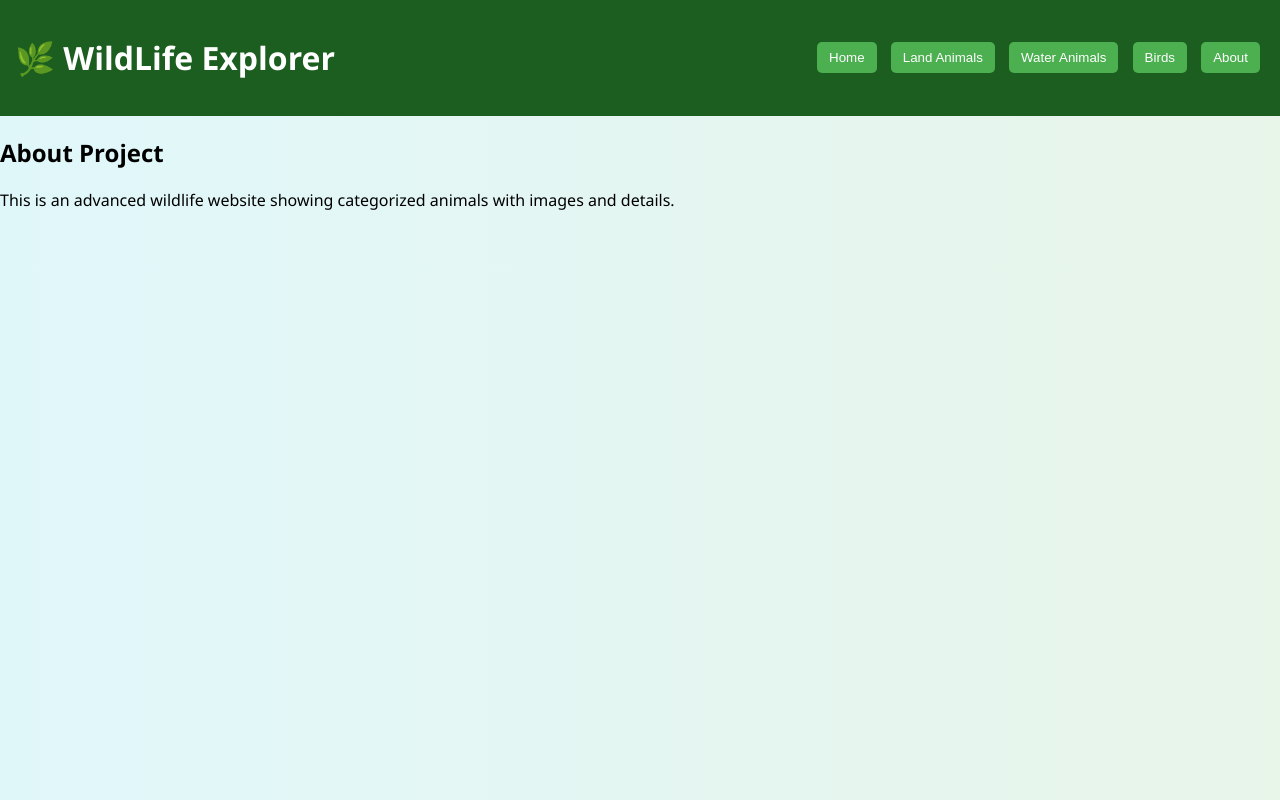
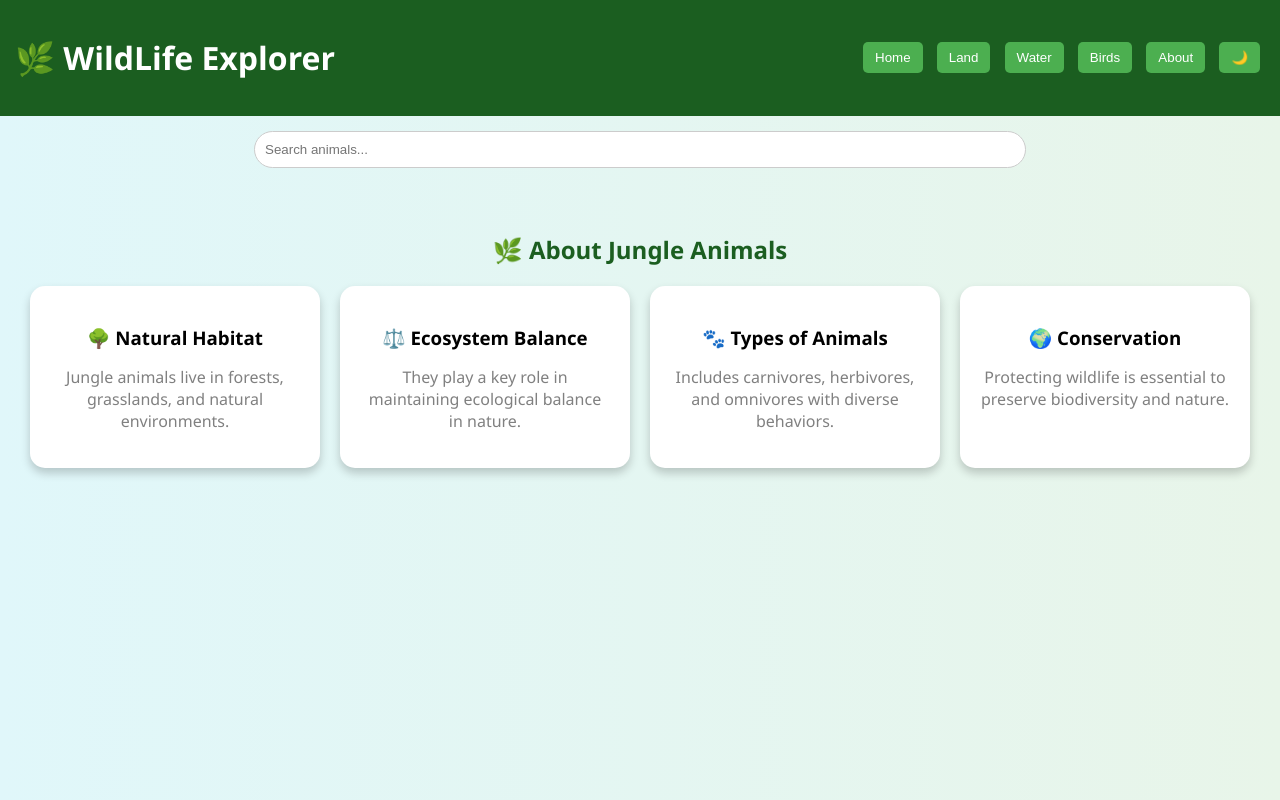
Before and after one commit to vivekma38-sketch/wildlife-explorer, a website: page index.html in a window 1280 px wide. Both pictures are taken after a click on the button "About". Drawn offline with Linux system fonts and the light colour scheme; no server answers.

Commit message:
Initial commit - Wildlife Explorer

```diff
--- /dev/null
+++ b/detail.css
@@ -0,0 +1,30 @@
+body {
+  margin: 0;
+  font-family: Arial;
+  background: #f4f4f4;
+}
+
+.detail-container {
+  max-width: 800px;
+  margin: 40px auto;
+  background: white;
+  padding: 20px;
+  border-radius: 10px;
+  text-align: center;
+}
+
+.detail-container img {
+  width: 100%;
+  height: 300px;
+  object-fit: cover;
+  border-radius: 10px;
+}
+
+h1 {
+  margin: 15px 0;
+}
+
+p {
+  color: gray;
+  font-size: 18px;
+}
--- a/index.html
+++ b/index.html
@@ -1,10 +1,8 @@
-<!-- ================= ADVANCED FRONTEND (index.html) ================= -->
 <!DOCTYPE html>
 <html lang="en">
 <head>
   <meta charset="UTF-8">
-  <meta name="viewport" content="width=device-width, initial-scale=1.0">
-  <title>WildLife Explorer Pro</title>
+  <title>WildLife Explorer</title>
   <link rel="stylesheet" href="style.css">
 </head>
 <body>
@@ -13,16 +11,44 @@
   <h1>🌿 WildLife Explorer</h1>
   <nav>
     <button onclick="filterAnimals('all')">Home</button>
-    <button onclick="filterAnimals('land')">Land Animals</button>
-    <button onclick="filterAnimals('water')">Water Animals</button>
+    <button onclick="filterAnimals('land')">Land</button>
+    <button onclick="filterAnimals('water')">Water</button>
     <button onclick="filterAnimals('birds')">Birds</button>
     <button onclick="showAbout()">About</button>
+    <button onclick="toggleDarkMode()">🌙</button>
   </nav>
 </header>
 
-<section id="about" class="hidden">
-  <h2>About Project</h2>
-  <p>This is an advanced wildlife website showing categorized animals with images and details.</p>
+<div class="search-box">
+  <input type="text" id="searchInput" placeholder="Search animals..." onkeyup="searchAnimals()">
+</div>
+
+<section id="about" class="about-section hidden">
+  <h2>🌿 About Jungle Animals</h2>
+
+  <div class="about-cards">
+
+    <div class="about-card">
+      <h3>🌳 Natural Habitat</h3>
+      <p>Jungle animals live in forests, grasslands, and natural environments.</p>
+    </div>
+
+    <div class="about-card">
+      <h3>⚖️ Ecosystem Balance</h3>
+      <p>They play a key role in maintaining ecological balance in nature.</p>
+    </div>
+
+    <div class="about-card">
+      <h3>🐾 Types of Animals</h3>
+      <p>Includes carnivores, herbivores, and omnivores with diverse behaviors.</p>
+    </div>
+
+    <div class="about-card">
+      <h3>🌍 Conservation</h3>
+      <p>Protecting wildlife is essential to preserve biodiversity and nature.</p>
+    </div>
+
+  </div>
 </section>
 
 <section id="animals" class="grid"></section>
--- a/script.js
+++ b/script.js
@@ -1,4 +1,3 @@
-//   <!-- ================= ADVANCED JS (script.js) ================= -->
 const container = document.getElementById("animals");
 const aboutSection = document.getElementById("about");
 
@@ -9,7 +8,8 @@ fetch('http://localhost:3000/animals')
   .then(data => {
     allAnimals = data;
     displayAnimals(allAnimals);
-  });
+  })
+  .catch(err => console.log(err));
 
 function displayAnimals(data) {
   container.innerHTML = "";
@@ -20,10 +20,15 @@ function displayAnimals(data) {
     card.className = "card";
 
     card.innerHTML = `
-      <img src="${a.img}" />
+      <img src="${a.img}" alt="${a.name}" />
       <h3>${a.name}</h3>
       <p>${a.info}</p>
     `;
+
+    // 🔥 DETAIL PAGE CLICK (NEW)
+    card.onclick = () => {
+      window.location.href = `detail.html?id=${a.id}`;
+    };
 
     container.appendChild(card);
   });
@@ -38,7 +43,20 @@ function filterAnimals(type) {
   }
 }
 
+function searchAnimals() {
+  const value = document.getElementById("searchInput").value.toLowerCase();
+
+  const filtered = allAnimals.filter(a =>
+    a.name.toLowerCase().includes(value)
+  );
+
+  displayAnimals(filtered);
+}
+
 function showAbout() {
   container.innerHTML = "";
   aboutSection.classList.remove("hidden");
 }
+function toggleDarkMode() {
+  document.body.classList.toggle("dark");
+}
--- a/server.js
+++ b/server.js
@@ -12,7 +12,7 @@ let animals = [
   {
     id: 1,
     name: "Lion",
-    info: "King of Jungle",
+    info: "King of the jungle",
     img: "https://images.stockcake.com/public/d/d/6/dd6c09ba-ea53-47ab-adf0-aaab6bb4e6db_large/majestic-lion-sunset-stockcake.jpg",
     type: "land"
   },
@@ -41,7 +41,7 @@ let animals = [
     id: 5,
     name: "Dolphin",
     info: "Intelligent marine animal",
-    img: "dolphin.webp",
+    img: "dolphin.jpg",
     type: "water"
   },
   {
--- a/style.css
+++ b/style.css
@@ -1,4 +1,3 @@
-/* <!-- ================= ADVANCED CSS (style.css) ================= --> */
 body {
   margin: 0;
   font-family: 'Segoe UI', sans-serif;
@@ -22,11 +21,18 @@ nav button {
   background: #4caf50;
   color: white;
   cursor: pointer;
-  transition: 0.3s;
 }
 
-nav button:hover {
-  background: #2e7d32;
+.search-box {
+  text-align: center;
+  margin: 15px;
+}
+
+.search-box input {
+  padding: 10px;
+  width: 60%;
+  border-radius: 20px;
+  border: 1px solid #ccc;
 }
 
 .grid {
@@ -36,19 +42,25 @@ nav button:hover {
   padding: 20px;
 }
 
-
 .card {
-  height: 300px;       /* 🔥 fix card height */
+  height: 300px;
   display: flex;
   flex-direction: column;
   overflow: hidden;
+  background: white;
+  border-radius: 15px;
+  box-shadow: 0 5px 10px rgba(0,0,0,0.2);
+  transition: 0.3s;
+}
+
+.card:hover {
+  transform: scale(1.05);
 }
 
 .card img {
   width: 100%;
   height: 180px;
-  object-fit: cover;   /* crop karega */
-  flex-shrink: 0;      /* image stretch nahi hogi */
+  object-fit: cover;
 }
 
 .card h3 {
@@ -63,3 +75,57 @@ nav button:hover {
 .hidden {
   display: none;
 }
+.about-section {
+  padding: 30px;
+  text-align: center;
+}
+
+.about-section h2 {
+  margin-bottom: 20px;
+  color: #1b5e20;
+}
+
+.about-cards {
+  display: grid;
+  grid-template-columns: repeat(auto-fit, minmax(220px, 1fr));
+  gap: 20px;
+}
+
+.about-card {
+  background: white;
+  padding: 20px;
+  border-radius: 15px;
+  box-shadow: 0 5px 10px rgba(0,0,0,0.2);
+  transition: transform 0.3s, box-shadow 0.3s;
+}
+
+.about-card:hover {
+  transform: translateY(-10px);
+  box-shadow: 0 10px 20px rgba(0,0,0,0.3);
+}
+
+.about-card h3 {
+  margin-bottom: 10px;
+}
+
+.about-card p {
+  color: gray;
+}
+/* DARK MODE */
+.dark {
+  background: #121212;
+  color: white;
+}
+
+.dark header {
+  background: #000;
+}
+
+.dark .card {
+  background: #1e1e1e;
+  color: white;
+}
+
+.dark .about-card {
+  background: #1e1e1e;
+}
```
Also changed, not shown: detail.html (added, +14 -0 lines), detail.js (added, +19 -0 lines), dolphin.jpg, eagle.webp, parrot.jpg.
